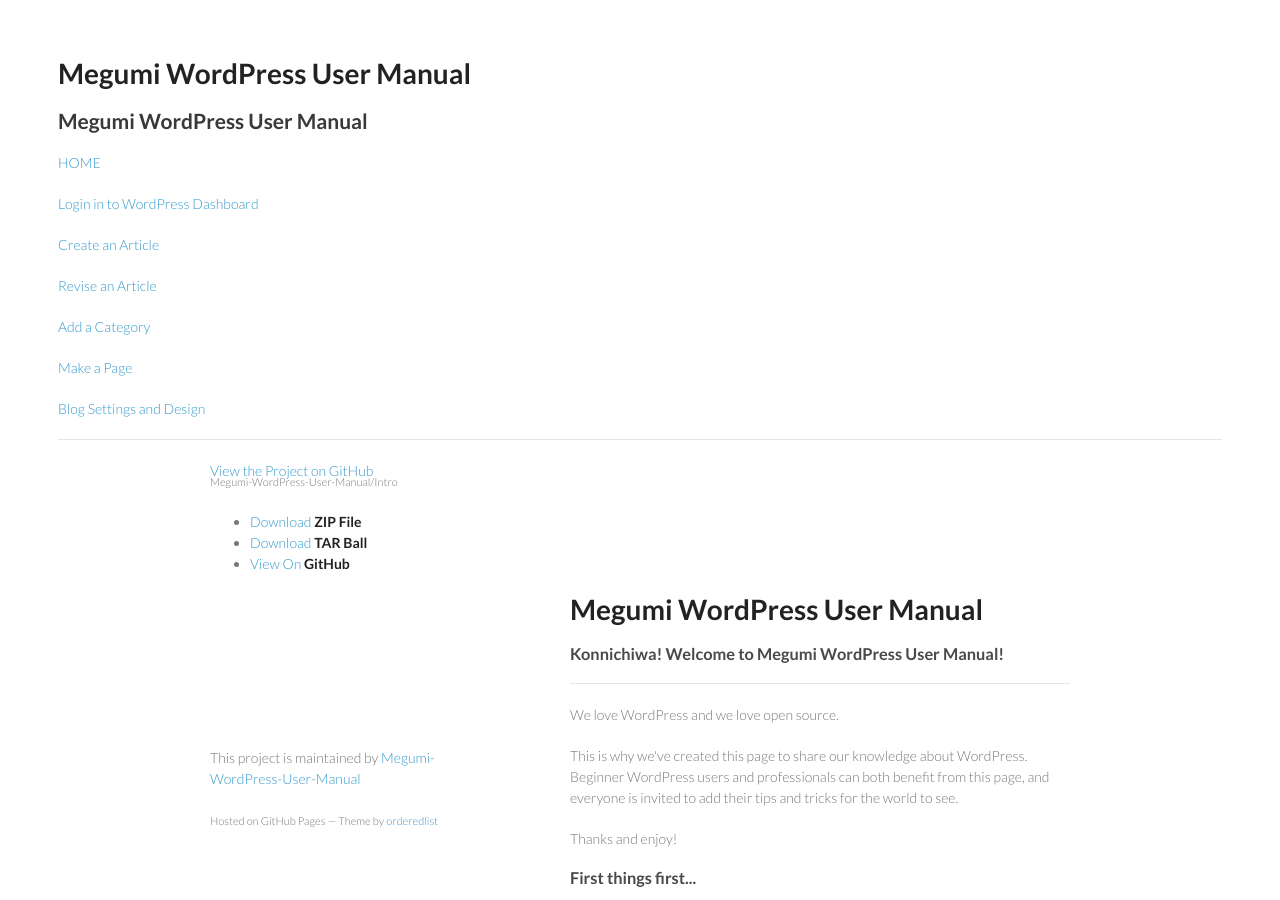
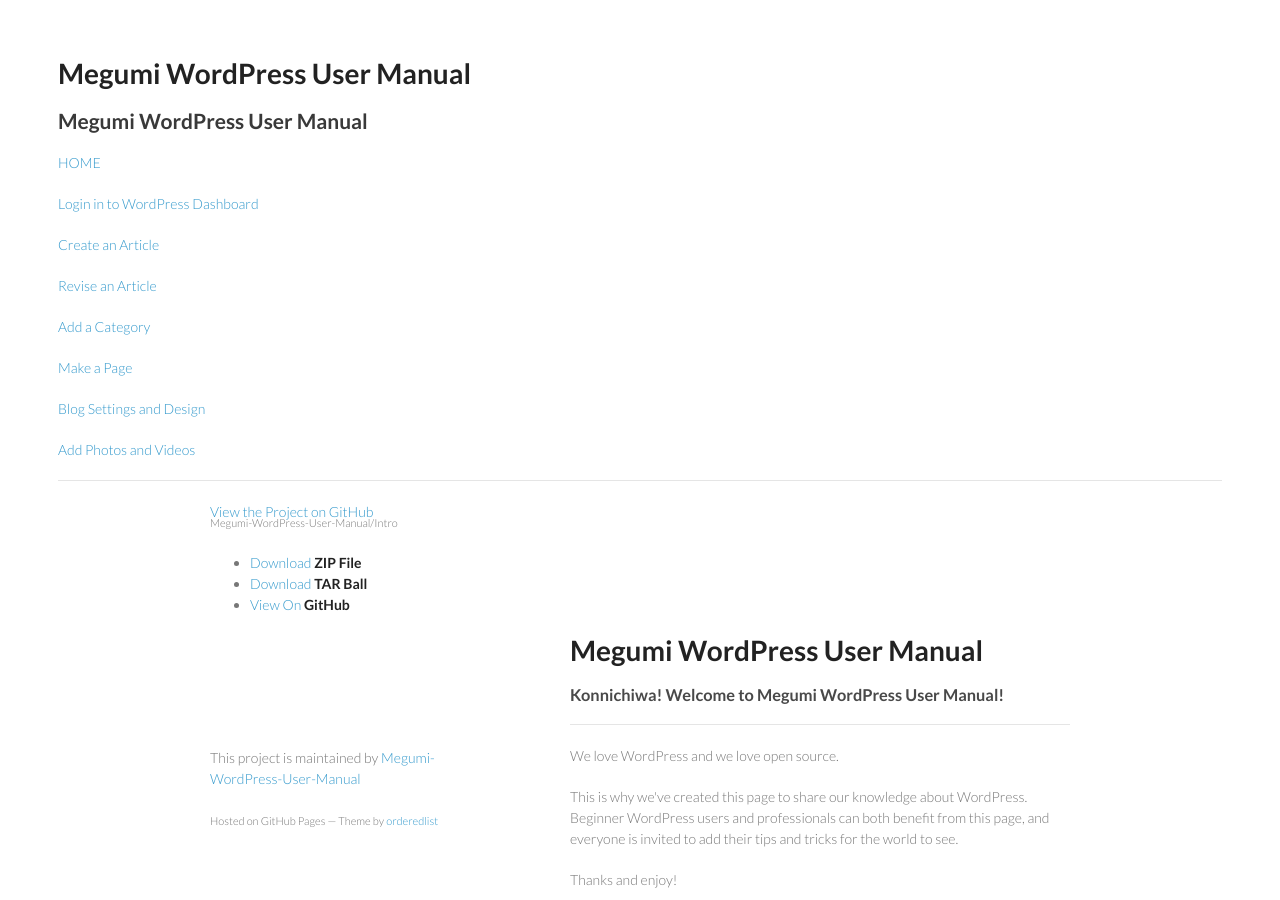
Before and after one commit to Megumi-WordPress-User-Manual/Intro, a Jekyll site: the page built from index.html, in a window 1280 px wide and 900 px high. Built offline with Jekyll 4.4.1, drawn with Linux system fonts in a browser that asks for light colours.

Commit message:
Update default.html

```diff
--- a/_layouts/default.html
+++ b/_layouts/default.html
@@ -14,6 +14,7 @@
 <p><a href="add-a-category.html">Add a Category</a></p>
 <p><a href="make-a-page.html">Make a Page</a></p>
 <p><a href="blog-settings-and-design.html">Blog Settings and Design</a></p>
+<p><a href="add-photos-and-videos.html">Add Photos and Videos</a></p>
 <hr />
 {{ content }}
 </body>
```
